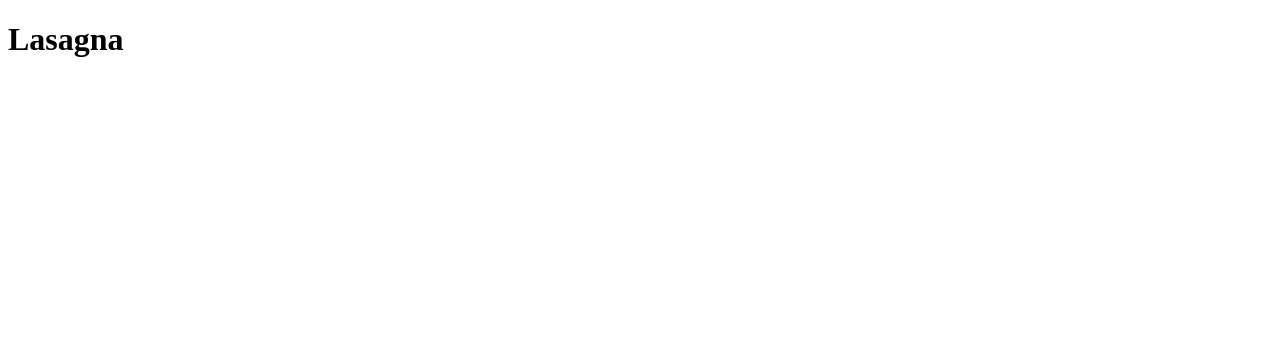
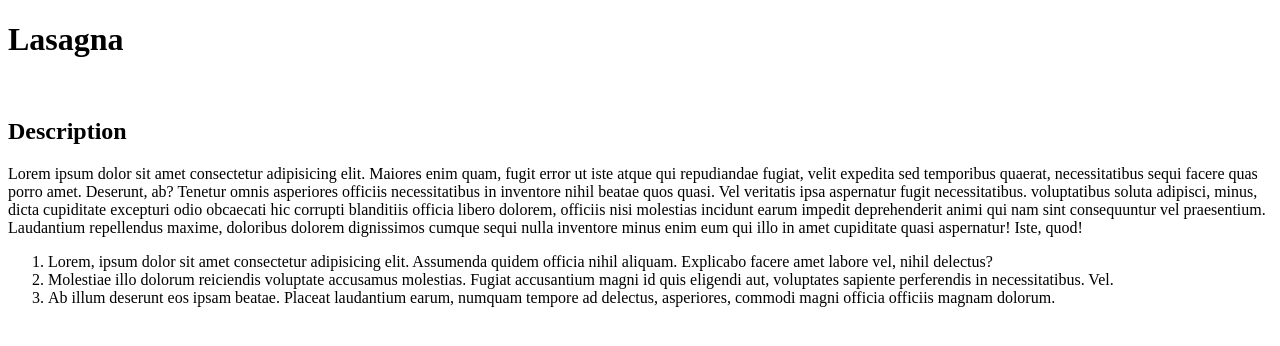
Before and after one commit to MatthewT95/odin-recipes, a plain HTML site: page recipes/lasagna.html in a window 1280 px wide. Drawn offline with Linux system fonts and the light colour scheme.

Commit message:
added recipe description and steps

```diff
--- a/recipes/lasagna.html
+++ b/recipes/lasagna.html
@@ -9,5 +9,23 @@
 <body>
     <h1>Lasagna</h1>
     <img src="../images/lasagna.jpg" alt="" width="400">
+    <h2>Description</h2>
+    <p>
+        Lorem ipsum dolor sit amet consectetur adipisicing elit.
+        Maiores enim quam, fugit error ut iste atque qui
+        repudiandae fugiat, velit expedita sed temporibus quaerat, necessitatibus sequi facere
+        quas porro amet. Deserunt, ab? Tenetur omnis asperiores officiis necessitatibus in
+        inventore nihil beatae quos quasi. Vel veritatis ipsa aspernatur fugit necessitatibus.
+        voluptatibus soluta adipisci, minus, dicta cupiditate excepturi odio obcaecati hic corrupti
+        blanditiis officia libero dolorem, officiis nisi molestias incidunt earum impedit
+        deprehenderit animi qui nam sint consequuntur vel praesentium. Laudantium repellendus maxime,
+        doloribus dolorem dignissimos cumque sequi nulla inventore minus enim eum qui illo in amet
+        cupiditate quasi aspernatur! Iste, quod!
+    </p>
+    <ol>
+        <li>Lorem, ipsum dolor sit amet consectetur adipisicing elit. Assumenda quidem officia nihil aliquam. Explicabo facere amet labore vel, nihil delectus?</li>
+        <li>Molestiae illo dolorum reiciendis voluptate accusamus molestias. Fugiat accusantium magni id quis eligendi aut, voluptates sapiente perferendis in necessitatibus. Vel.</li>
+        <li>Ab illum deserunt eos ipsam beatae. Placeat laudantium earum, numquam tempore ad delectus, asperiores, commodi magni officia officiis magnam dolorum.</li>
+    </ol>
 </body>
 </html>
```
